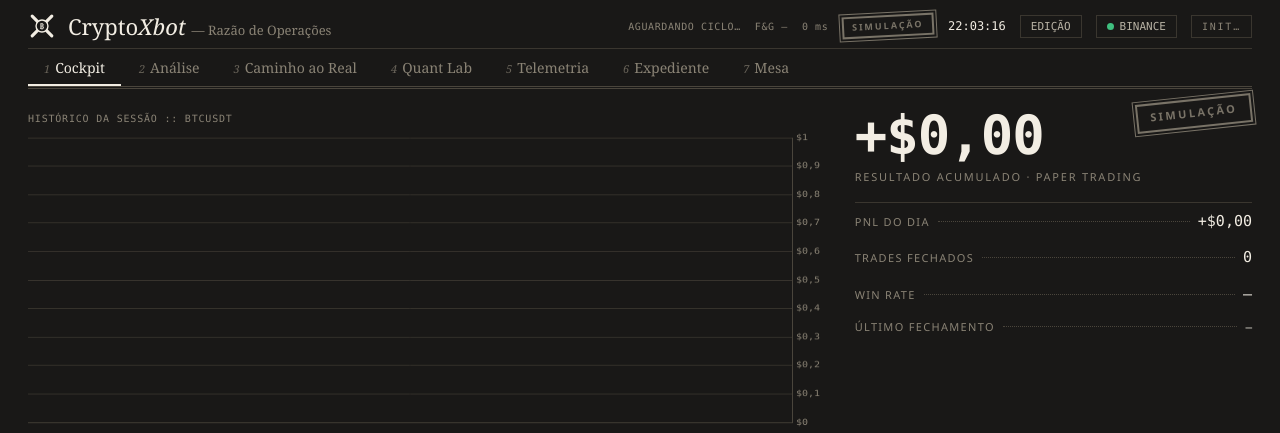
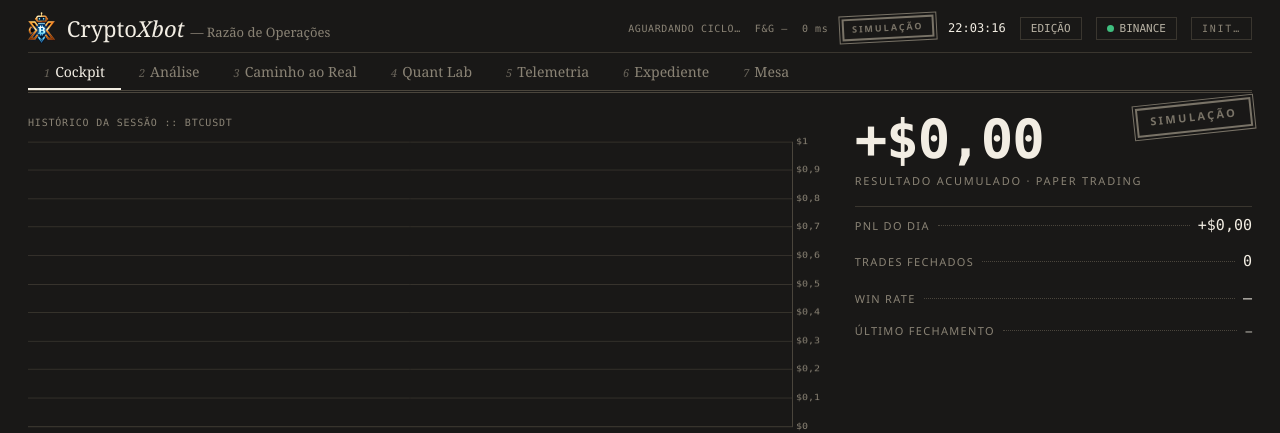
Before and after one commit to orgateccloud-bot/CryptoXBot, a Flask app: page / in a window 1280 px wide. Shown: the top 433 px of the page. Run offline with Flask 3, Linux system fonts and the light colour scheme; data that the repository does not hold is empty; some libraries are stand-ins or nearby versions.

Commit message:
feat(dashboard): logo oficial CryptoXbot no masthead + favicon
Imagem fornecida pelo operador (robo cobre sobre o X com o B em azul).
Processamento: fundo preto convertido em transparencia por flood-fill a
partir das bordas (sombras internas do logo preservadas), crop no conteudo
e resize para 512px — static/razao/logo.png (243 KB), servida pela rota
/razao/ existente. Substitui o SVG de tinta pura no masthead (32px) e vira
o favicon do terminal (nao havia nenhum).

Excecao deliberada e comentada a doutrina "marca e tinta pura" do tema
RAZAO, a pedido do operador; a cor de DADO segue exclusiva de --gain/--loss.

Co-Authored-By: Claude Fable 5 <noreply@anthropic.com>

```diff
--- a/templates/dashboard.html
+++ b/templates/dashboard.html
@@ -97,7 +97,10 @@
       padding: 12px 0 8px; border-bottom: 1px solid var(--rule);
     }
     .masthead-esq { display: flex; align-items: center; gap: 12px; }
-    .marca-x { width: 28px; height: 28px; flex-shrink: 0; color: var(--ink); }
+    /* Logo oficial (2026-08-18, pedido do operador): imagem colorida — exceção
+       deliberada à doutrina "marca é tinta pura"; a cor de DADO segue exclusiva
+       de --gain/--loss no resto da folha. */
+    .marca-x { height: 32px; width: auto; flex-shrink: 0; }
     .masthead-nome { font-family: var(--serif); font-size: 22px; color: var(--ink); line-height: 1; }
     .masthead-nome i { font-style: italic; }
     .masthead-dir { display: flex; align-items: center; gap: 14px; }
@@ -355,6 +358,7 @@
       .pipeline, .gates { grid-template-columns: repeat(2, 1fr); }
     }
   </style>
+  <link rel="icon" type="image/png" href="/razao/logo.png">
   <script>
     if (localStorage.getItem('bxbot-tema') === 'light') {
       document.documentElement.setAttribute('data-theme', 'light');
@@ -366,11 +370,7 @@
 
 <header>
   <div class="masthead-esq">
-    <svg class="marca-x" viewBox="0 0 40 40" fill="none" xmlns="http://www.w3.org/2000/svg" role="img" aria-label="CryptoXbot">
-      <path d="M6 6 L34 34 M34 6 L6 34" stroke="currentColor" stroke-width="4.5" stroke-linecap="round"/>
-      <circle cx="20" cy="20" r="8.5" fill="var(--bg)" stroke="currentColor" stroke-width="2"/>
-      <text x="20" y="24.6" text-anchor="middle" font-size="11" font-weight="700" fill="currentColor" font-family="Georgia, serif">&#8383;</text>
-    </svg>
+    <img class="marca-x" src="/razao/logo.png" alt="CryptoXbot">
     <div class="masthead-nome">Crypto<i>Xbot</i> <span style="font-size:13px;color:var(--ink-3)">— Razão de Operações</span></div>
   </div>
   <div class="masthead-dir">
```
Also changed, not shown: static/razao/logo.png (added).
